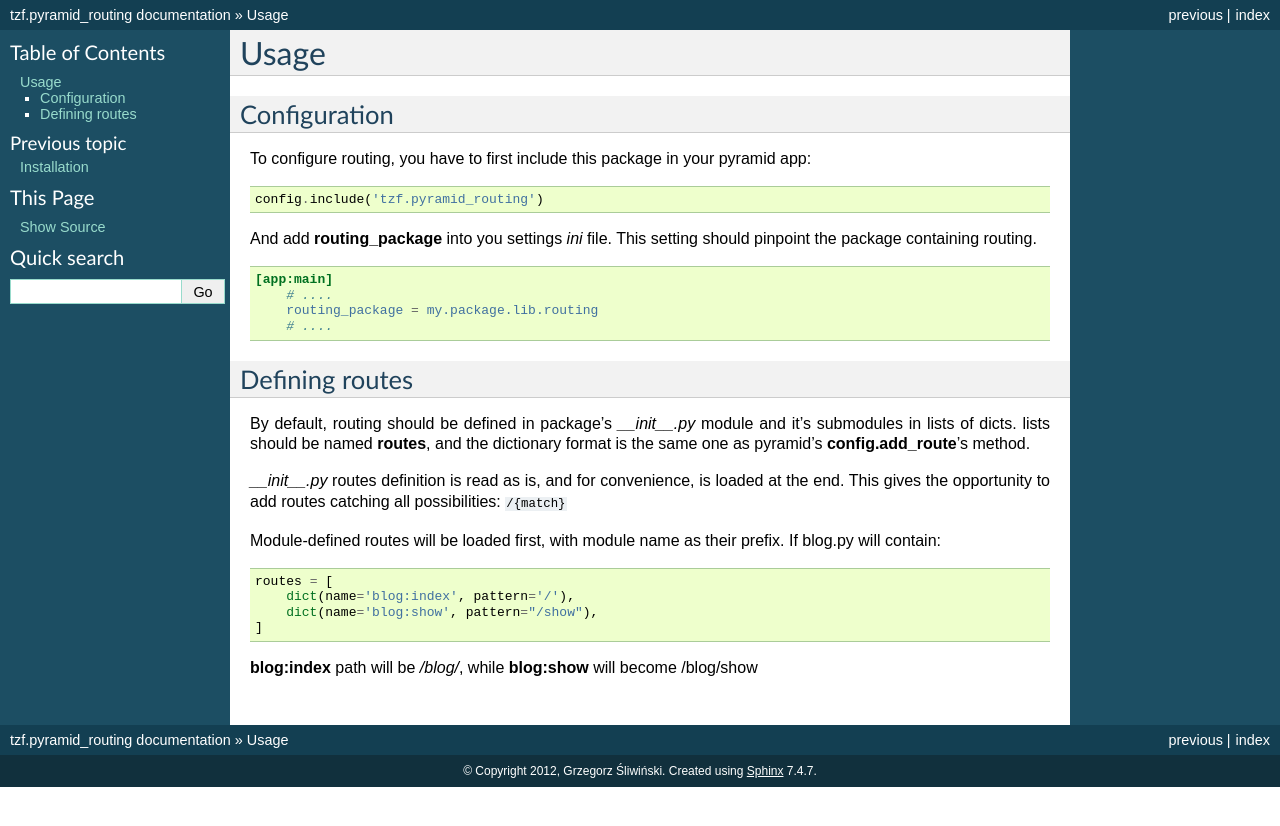
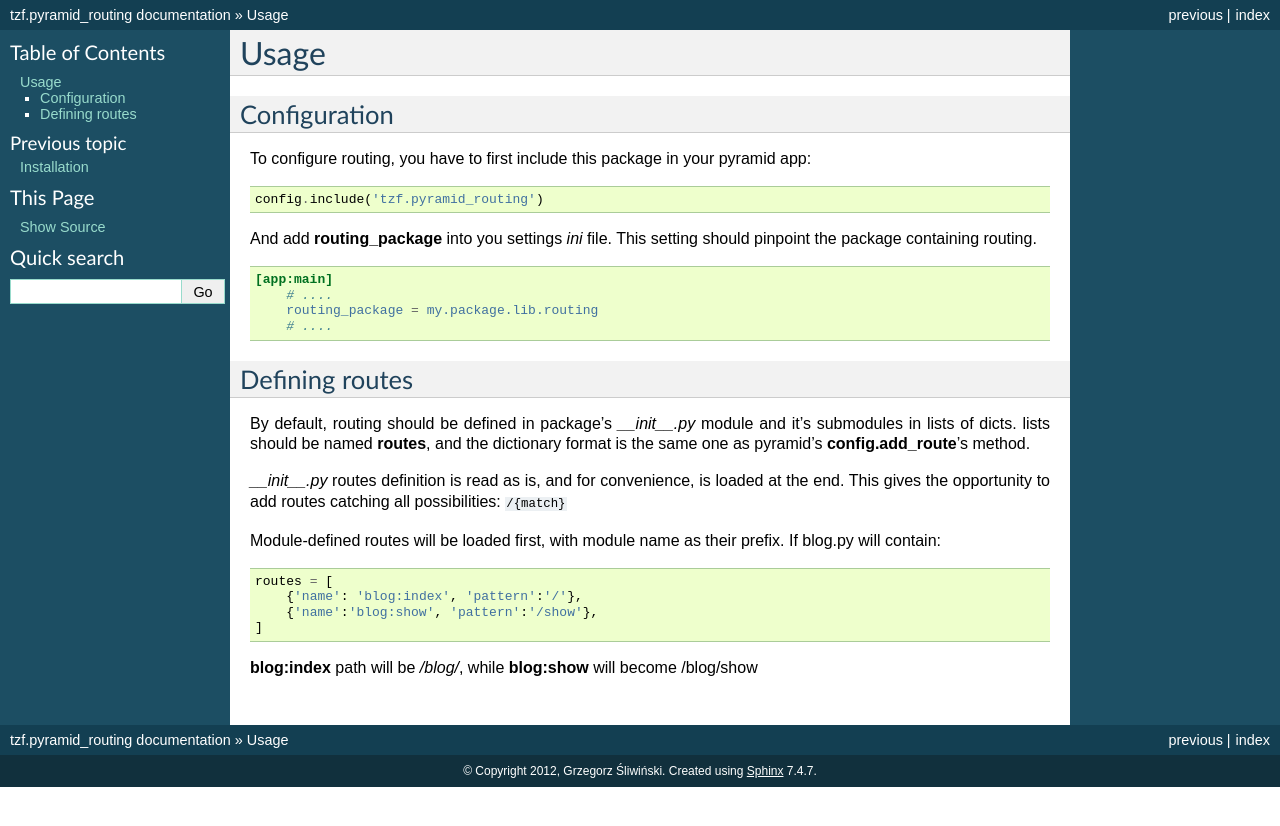
Before and after one commit to fizyk/pyramid_routing, a Sphinx documentation site: the page built from docs/usage.rst, in a window 1280 px wide. Shown: the top 826 px of the page. Built offline with Sphinx 7.4.7, drawn with Linux system fonts in a browser that asks for light colours.

Commit message:
version 0.0.2
small doc update

```diff
--- a/docs/usage.rst
+++ b/docs/usage.rst
@@ -31,8 +31,8 @@ Module-defined routes will be loaded first, with module name as their prefix. If
 .. code-block:: python
 
         routes = [
-            dict(name='blog:index', pattern='/'),
-            dict(name='blog:show', pattern="/show"),
+            {'name': 'blog:index', 'pattern':'/'},
+            {'name':'blog:show', 'pattern':'/show'},
         ]
 
 **blog:index** path will be */blog/*, while **blog:show** will become /blog/show
```
Also changed, not shown: README.md (+4 -0 lines), 1 other file.
